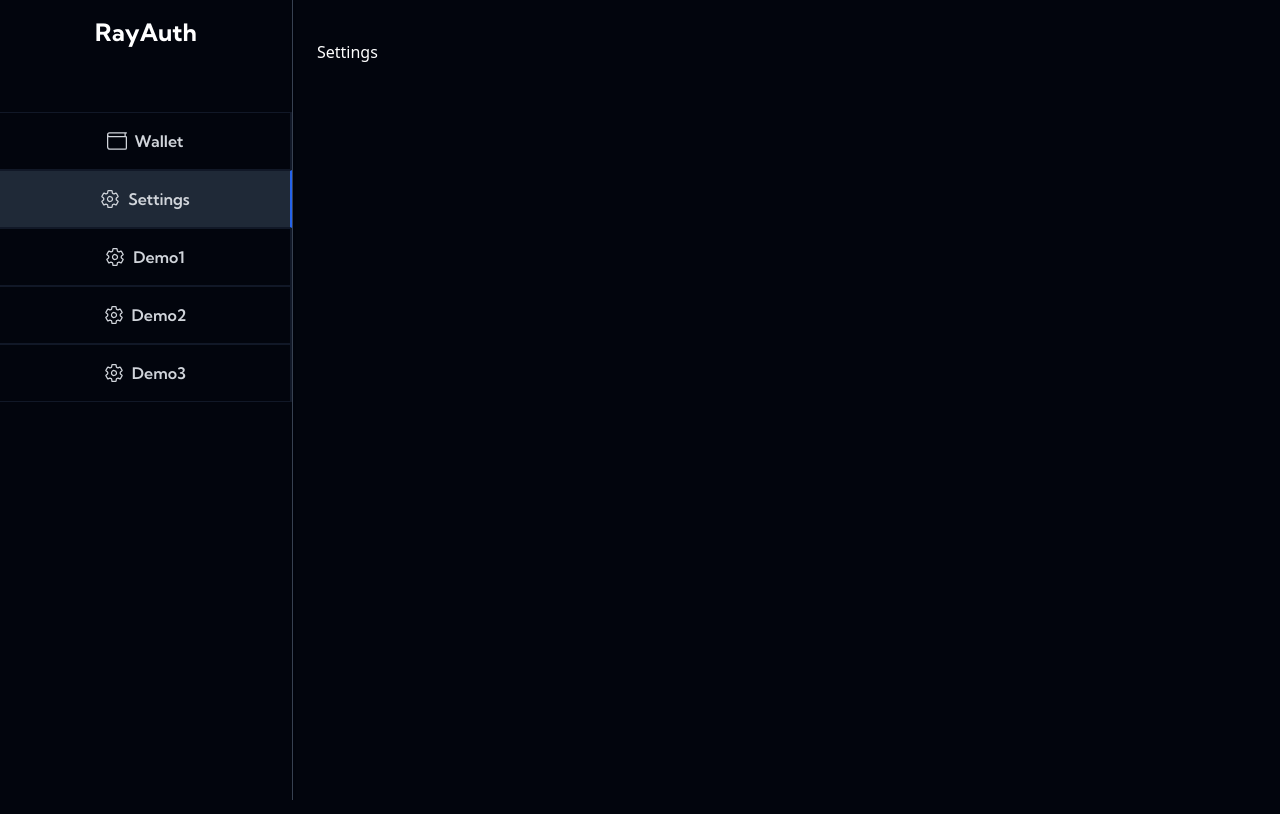
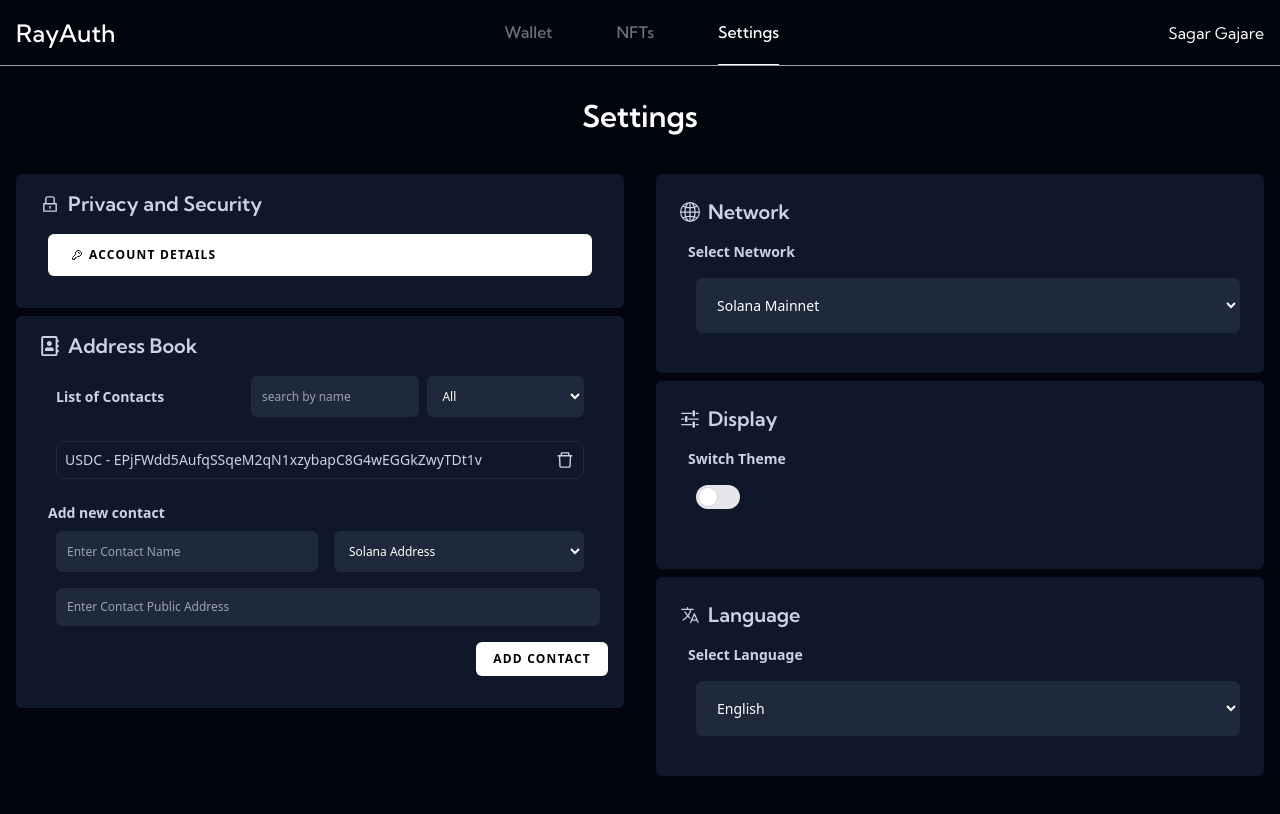
Before and after one commit to AnishDe12020/rayauth, a Next.js app in the folder apps/web/: page /settings in a window 1280 px wide. Shown: the top 814 px of the page. Built offline with nearby package versions, Linux system fonts and the light colour scheme.

Commit message:
setings page

```diff
--- a/apps/web/components/common/Button.tsx
+++ b/apps/web/components/common/Button.tsx
@@ -16,7 +16,7 @@ export default function Button({
     <button
       type={type}
       className={
-        `inline-flex items-center px-4 py-2 bg-white border border-transparent rounded-md font-semibold text-xs text-black uppercase tracking-widest active:bg-slate-100 ease-in-out duration-150 hover:opacity-80 hover:bg-black hover:border-slate-200 hover:text-white transition duration-150${
+        `inline-flex items-center px-4 py-2 bg-white border border-transparent rounded-md font-semibold text-xs text-black uppercase tracking-widest active:bg-slate-100 ease-in-out duration-150 hover:opacity-80 hover:bg-black hover:border-slate-200 hover:text-white transition duration-150 ${
           processing && "opacity-25"
         } ` + className
       }
--- a/apps/web/components/dashboard/Navbar.tsx
+++ b/apps/web/components/dashboard/Navbar.tsx
@@ -1,4 +1,5 @@
 import Link from "next/link";
+import { useRouter } from "next/router";
 import React from "react";
 import { AiOutlineHome } from "react-icons/ai";
 import { BsWallet2 } from "react-icons/bs";
@@ -14,7 +15,7 @@ const Links = [
   },
   {
     name: "NFTs",
-    href: "/",
+    href: "/nft",
     icon: <AiOutlineHome />,
   },
 
@@ -26,17 +27,23 @@ const Links = [
 ];
 
 const Navbar = (props: Props) => {
+  const { asPath } = useRouter();
+  console.log(asPath);
   return (
     <div className="flex flex-row justify-between py-5 md:py-0 text-white w-full px-4 items-center border-b border-gray-400">
       <div>
         <h2 className="font-ksans text-2xl font-medium">RayAuth</h2>
       </div>
-      <div className=" flex flex-row flex-1 justify-center fixed bottom-0 left-1/2 transform -translate-x-1/2 -translate-y-0 md:static md:translate-x-0 md:translate-y-0 bg-gray-900 lg:bg-transparent w-full">
+      <div className="z-20 flex flex-row flex-1 justify-center fixed bottom-0 left-1/2 transform -translate-x-1/2 -translate-y-0 md:static md:translate-x-0 md:translate-y-0 bg-gray-900 lg:bg-transparent w-full">
         {Links.map((link, key) => {
           return (
             <div
               key={key}
-              className="mx-8 py-5 border-b border-transparent hover:border-white text-gray-500 hover:text-white font-ksans"
+              className={`${
+                asPath === link.href
+                  ? "text-white border-white "
+                  : "text-gray-500"
+              } mx-8 py-5 border-b border-transparent hover:border-white  hover:text-white font-ksans`}
             >
               <Link href={link.href} passHref>
                 <div className="w-full">
--- /dev/null
+++ b/apps/web/components/dashboard/Settings.tsx
@@ -0,0 +1,187 @@
+import React from "react";
+import { AiOutlineLock, AiOutlineDelete } from "react-icons/ai";
+import { HiOutlineKey } from "react-icons/hi";
+import { FaRegAddressBook } from "react-icons/fa";
+import { MdOutlineDelete } from "react-icons/md";
+import { BsGlobe2 } from "react-icons/bs";
+import { IoMdOptions } from "react-icons/io";
+import { IoLanguageOutline } from "react-icons/io5";
+import Button from "../common/Button";
+
+import Input from "../common/Input";
+
+type Props = {};
+
+const Settings = (props: Props) => {
+  return (
+    <div className="text-white max-w-screen-xl mx-auto pt-8 mb-24">
+      <div className="mb-6">
+        <h2 className="font-ksans text-3xl font-semibold text-center ">
+          Settings
+        </h2>
+      </div>
+      <div className="flex w-full justify-around flex-col md:flex-row">
+        {/* left */}
+        {/* Privacy and Security */}
+        <div className="w-full md:w-1/2 m-1 md:m-2  ">
+          <div className="bg-slate-900 rounded-md p-4 m-2">
+            <div>
+              <h2 className="text-slate-300 font-ksans text-xl font-semibold flex items-center">
+                <AiOutlineLock className="mx-2 font-semibold" />
+                Privacy and Security
+              </h2>
+            </div>
+            <div className="my-4 mx-4">
+              <Button className="text-2xl w-full py-3 bg-slate-400 hover:bg-slate-500 font-medium ">
+                <HiOutlineKey className="w-6" /> Account Details
+              </Button>
+            </div>
+          </div>
+          {/* Address Book */}
+          <div className="bg-slate-900 rounded-md p-4 m-2">
+            <div>
+              <h2 className="text-slate-300 font-ksans text-xl font-semibold flex items-center">
+                <FaRegAddressBook className="mx-2 font-semibold" />
+                Address Book
+              </h2>
+            </div>
+            <div>
+              <div className="my-4 mx-4 flex justify-between items-center">
+                <div>
+                  <p className="text-xs md:text-sm m-0 md:m-2 text-slate-300 font-semibold">
+                    List of Contacts
+                  </p>
+                </div>
+                <div className="flex">
+                  <input
+                    type="text"
+                    className="text-white border bg-slate-800 border-slate-800 text-xs rounded-md focus:ring-slate-700 focus:border-slate-700 block w-full p-2.5 "
+                    placeholder="search by name"
+                    required
+                  />
+                  <div className="mx-2 w-full">
+                    <select className="text-white border bg-slate-800 border-slate-800 text-xs rounded-md focus:ring-slate-700 focus:border-slate-700 block w-full p-2.5 ">
+                      <option value="all">All</option>
+                      <option value="address">Solana Address</option>
+                      <option value="soldomain">Sol Domain</option>
+                    </select>
+                  </div>
+                </div>
+              </div>
+              <div className="my-4 mx-4 flex justify-between items-center">
+                <div className=" m-2 w-full ">
+                  <div className="rounded-lg w-full border border-gray-800 text-slate-300 text-sm py-2 px-2 flex items-center justify-between">
+                    <span className="truncate">
+                      USDC - EPjFWdd5AufqSSqeM2qN1xzybapC8G4wEGGkZwyTDt1v
+                    </span>
+                    <button>
+                      <AiOutlineDelete size={20} />
+                    </button>
+                  </div>
+                </div>
+              </div>
+            </div>
+            <div className="my-4 mx-4">
+              <h5 className="text-sm text-slate-300 font-semibold">
+                Add new contact
+              </h5>
+              <div className=" w-full">
+                <div className="flex w-full">
+                  <input
+                    type="text"
+                    placeholder="Enter Contact Name"
+                    className="text-white m-2 my-2 border bg-slate-800 border-slate-800 text-xs rounded-md focus:ring-slate-700 focus:border-slate-700 block w-full p-2.5 "
+                  />
+
+                  <div className=" m-2 my-2 w-full">
+                    <select className="text-white border bg-slate-800 border-slate-800 text-xs rounded-md focus:ring-slate-700 focus:border-slate-700 block w-full p-2.5 ">
+                      <option value="address">Solana Address</option>
+                      <option value="soldomain">Sol Domain</option>
+                    </select>
+                  </div>
+                </div>
+                <div>
+                  <input
+                    type="text"
+                    placeholder="Enter Contact Public Address"
+                    className="text-white m-2 my-2 border bg-slate-800 border-slate-800 text-xs rounded-md focus:ring-slate-700 focus:border-slate-700 block w-full p-2.5 "
+                  />
+                </div>
+                <div className="m-4 w-full flex justify-end mr-6">
+                  <Button className="bg-slate-400">Add Contact</Button>
+                </div>
+              </div>
+            </div>
+          </div>
+        </div>
+        {/* Right */}
+        <div className="w-full md:w-1/2 m-1 md:m-2">
+          {/* Network */}
+          <div className="bg-slate-900 rounded-md p-4 py-6 m-2">
+            <div>
+              <h2 className="text-slate-300 font-ksans text-xl font-semibold flex items-center">
+                <BsGlobe2 className="mx-2 font-semibold" />
+                Network
+              </h2>
+            </div>
+            <div className="my-4 mx-4">
+              <h5 className="text-sm text-slate-300 font-semibold my-4">
+                Select Network
+              </h5>
+              <div className="mx-2 w-full">
+                <select className="text-white border bg-slate-800 border-slate-800 text-sm rounded-md focus:ring-slate-700 focus:border-slate-700 block w-full p-4 ">
+                  <option value="mainnet">Solana Mainnet</option>
+                  <option value="testnet">Solana Testnet</option>
+                  <option value="devnet">Sol Devnet</option>
+                </select>
+              </div>
+            </div>
+          </div>
+          {/* Theme */}
+          <div className="bg-slate-900 rounded-md p-4 py-6 m-2">
+            <div>
+              <h2 className="text-slate-300 font-ksans text-xl font-semibold flex items-center">
+                <IoMdOptions className="mx-2 font-semibold" />
+                Display
+              </h2>
+            </div>
+            <div className="my-4 mx-4">
+              <h5 className="text-sm text-slate-300 font-semibold my-4">
+                Switch Theme
+              </h5>
+              <div className="mx-2 w-full">
+                <label className="relative inline-flex items-center mb-5 cursor-pointer">
+                  <input type="checkbox" value="" className="sr-only peer " />
+                  <div className="z-0 w-11 h-6 bg-gray-200 peer-focus:outline-none peer-focus:ring-4 peer-focus:ring-blue-300 dark:peer-focus:ring-blue-800 rounded-full peer dark:bg-gray-700 peer-checked:after:translate-x-full peer-checked:after:border-white after:content-[''] after:absolute after:top-[2px] after:left-[2px] after:bg-white after:border-gray-300 after:border after:rounded-full after:h-5 after:w-5 after:transition-all dark:border-gray-600 peer-checked:bg-blue-600"></div>
+                </label>
+              </div>
+            </div>
+          </div>
+          {/* Language */}
+          <div className="bg-slate-900 rounded-md p-4 py-6 m-2">
+            <div>
+              <h2 className="text-slate-300 font-ksans text-xl font-semibold flex items-center">
+                <IoLanguageOutline className="mx-2 font-semibold" />
+                Language
+              </h2>
+            </div>
+            <div className="my-4 mx-4">
+              <h5 className="text-sm text-slate-300 font-semibold my-4">
+                Select Language
+              </h5>
+              <div className="mx-2 w-full">
+                <select className="text-white border bg-slate-800 border-slate-800 text-sm rounded-md focus:ring-slate-700 focus:border-slate-700 block w-full p-4 ">
+                  <option value="English">English</option>
+                  <option value="Spanish">Spanish</option>
+                  <option value="Russian">Russian</option>
+                </select>
+              </div>
+            </div>
+          </div>
+        </div>
+      </div>
+    </div>
+  );
+};
+
+export default Settings;
--- /dev/null
+++ b/apps/web/pages/nft.tsx
@@ -0,0 +1,12 @@
+import WalletLayout from "@/components/layouts/WalletLayout";
+import React from "react";
+
+type Props = {};
+
+const Nft = (props: Props) => {
+  return <div className="text-white">Nft</div>;
+};
+
+Nft.PageLayout = WalletLayout;
+
+export default Nft;
--- a/apps/web/pages/settings.tsx
+++ b/apps/web/pages/settings.tsx
@@ -1,12 +1,17 @@
 import DashboardLayout from "@/components/layouts/DashboardLayout";
 import React from "react";
-
+import SettingPage from "@/components/dashboard/Settings";
+import WalletLayout from "@/components/layouts/WalletLayout";
 type Props = {};
 
 const Settings = (props: Props) => {
-  return <div className="text-white">Settings</div>;
+  return (
+    <>
+      <SettingPage />
+    </>
+  );
 };
 
-Settings.PageLayout = DashboardLayout;
+Settings.PageLayout = WalletLayout;
 
 export default Settings;
--- a/apps/web/pages/wallet.tsx
+++ b/apps/web/pages/wallet.tsx
@@ -12,7 +12,7 @@ const Wallet = (props: Props) => {
   );
 };
 
-// Wallet.PageLayout = WalletLayout;
-Wallet.PageLayout = DashboardLayout;
+Wallet.PageLayout = WalletLayout;
+// Wallet.PageLayout = DashboardLayout;
 
 export default Wallet;
```
Also changed, not shown: 1 other file (tests, documents, lock files or other folders).
